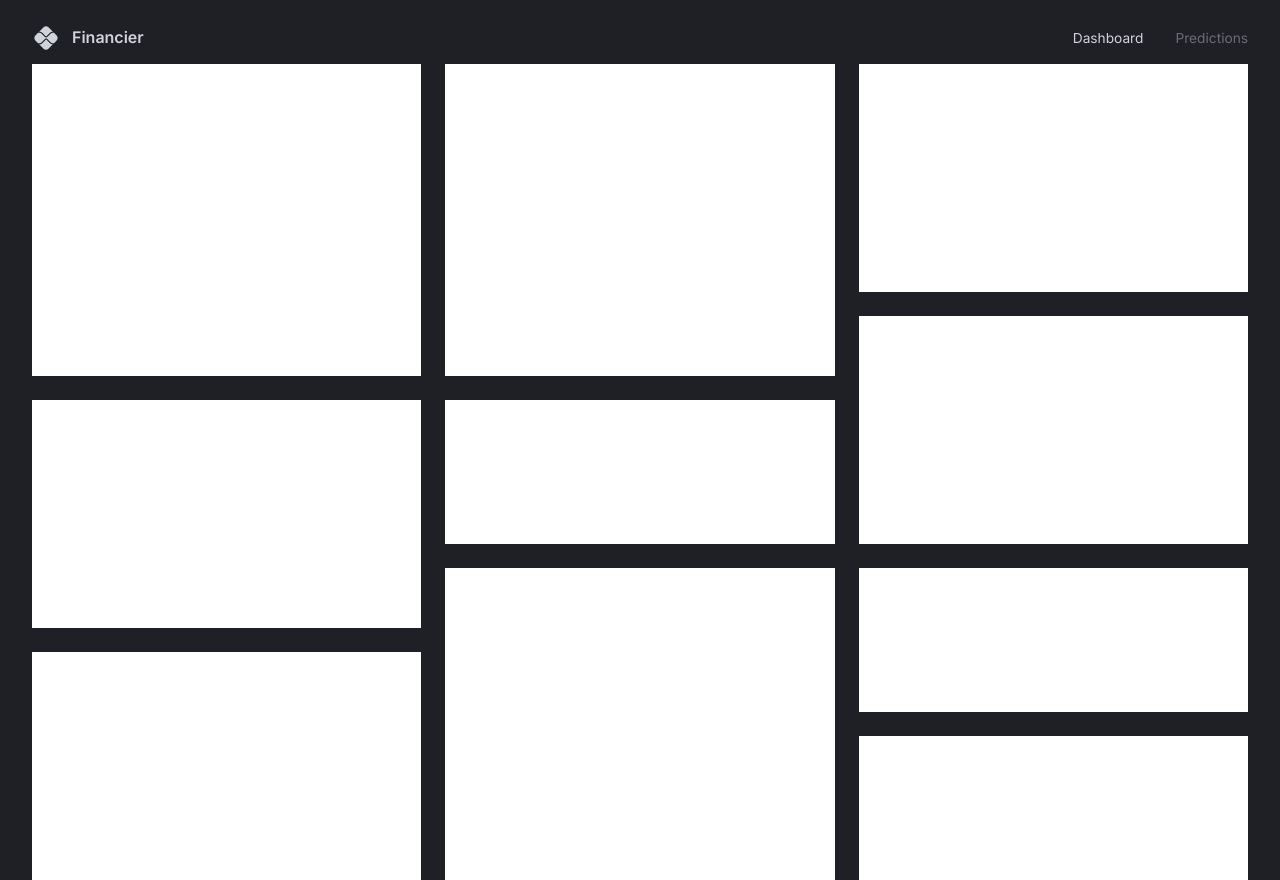
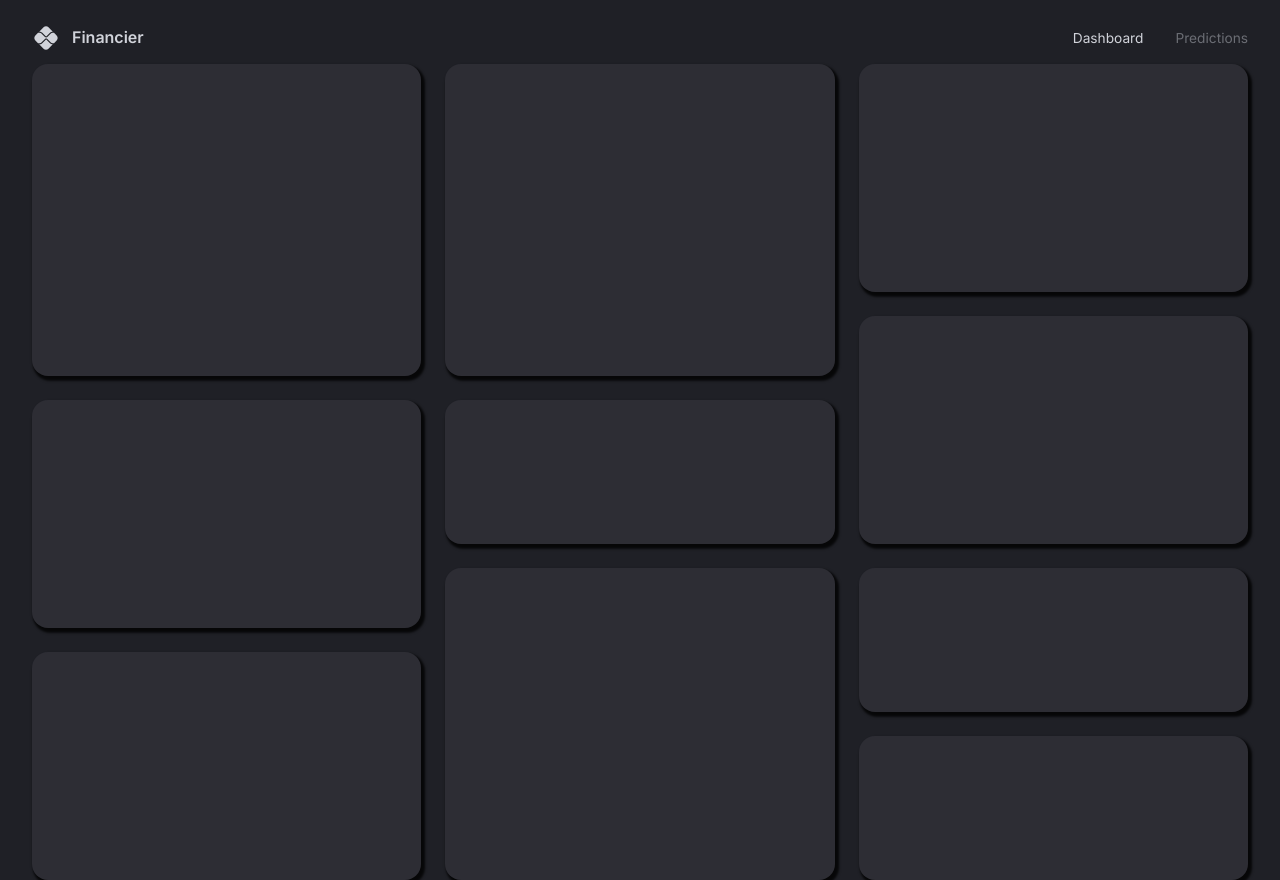
Before and after one commit to paxton44/MERN-Finance-Dashboard, a React (Vite) app in the folder client/: page / in a window 1280 px wide. Built offline with nearby package versions, Linux system fonts and the light colour scheme.

Commit message:
adding styling to boxes with dashboardbox component

```diff
--- a/client/src/scenes/dashboard/index.tsx
+++ b/client/src/scenes/dashboard/index.tsx
@@ -1,5 +1,6 @@
+import DashboardBox from "@/components/DashboardBox";
 import { Box, useMediaQuery } from "@mui/material";
-
+// Look at gridTemplateArea docs to see how layout applies based on using letters. This is better than flexbox because its not just left -> right or top -> bottom layout
 const gridTemplateLargeScreens = `
   "a b c"
   "a b c"
@@ -12,6 +13,7 @@ const gridTemplateLargeScreens = `
   "g h j"
   "g h j"
 `;
+// Look at gridTemplateArea docs to see how layout applies based on using letters. Using 1fr and stacking like below you can make another layout based on screen size using a ternary operator
 const gridTemplateSmallScreens = `
   "a"
   "a"
@@ -47,6 +49,7 @@ const gridTemplateSmallScreens = `
 
 
 const Dashboard = () => {
+  // using boolean (isAboveMediumScreens) with the useMediaQuery hook to make the screen respond at 1200px or not 1200px making the layout stack into one individual column for small (mobile) screens.
     const isAboveMediumScreens = useMediaQuery("(min-width: 1200px)");
     return (
       <Box
@@ -55,12 +58,15 @@ const Dashboard = () => {
         display="grid"
         gap="1.5rem"
         sx={
+          // Using ternary operator to use conditional statement to adjust box layout based screen size
           isAboveMediumScreens
+          // Large Screens
             ? {
                 gridTemplateColumns: "repeat(3, minmax(370px, 1fr))",
                 gridTemplateRows: "repeat(10, minmax(60px, 1fr))",
                 gridTemplateAreas: gridTemplateLargeScreens,
               }
+          // Small Screens
             : {
                 gridAutoColumns: "1fr",
                 gridAutoRows: "80px",
@@ -68,16 +74,17 @@ const Dashboard = () => {
               }
         }
       >
-        <Box bgcolor="#fff" gridArea="a"></Box>
-        <Box bgcolor="#fff" gridArea="b"></Box>
-        <Box bgcolor="#fff" gridArea="c"></Box>
-        <Box bgcolor="#fff" gridArea="d"></Box>
-        <Box bgcolor="#fff" gridArea="e"></Box>
-        <Box bgcolor="#fff" gridArea="f"></Box>
-        <Box bgcolor="#fff" gridArea="g"></Box>
-        <Box bgcolor="#fff" gridArea="h"></Box>
-        <Box bgcolor="#fff" gridArea="i"></Box>
-        <Box bgcolor="#fff" gridArea="j"></Box>
+        {/* Boxes that are each chart for dashboard using DashboardBox a component i created to handle the styling of each box in a more organized way */}
+        <DashboardBox bgcolor="#fff" gridArea="a"></DashboardBox>
+        <DashboardBox bgcolor="#fff" gridArea="b"></DashboardBox>
+        <DashboardBox bgcolor="#fff" gridArea="c"></DashboardBox>
+        <DashboardBox bgcolor="#fff" gridArea="d"></DashboardBox>
+        <DashboardBox bgcolor="#fff" gridArea="e"></DashboardBox>
+        <DashboardBox bgcolor="#fff" gridArea="f"></DashboardBox>
+        <DashboardBox bgcolor="#fff" gridArea="g"></DashboardBox>
+        <DashboardBox bgcolor="#fff" gridArea="h"></DashboardBox>
+        <DashboardBox bgcolor="#fff" gridArea="i"></DashboardBox>
+        <DashboardBox bgcolor="#fff" gridArea="j"></DashboardBox>
       </Box>
     );
   };
```
